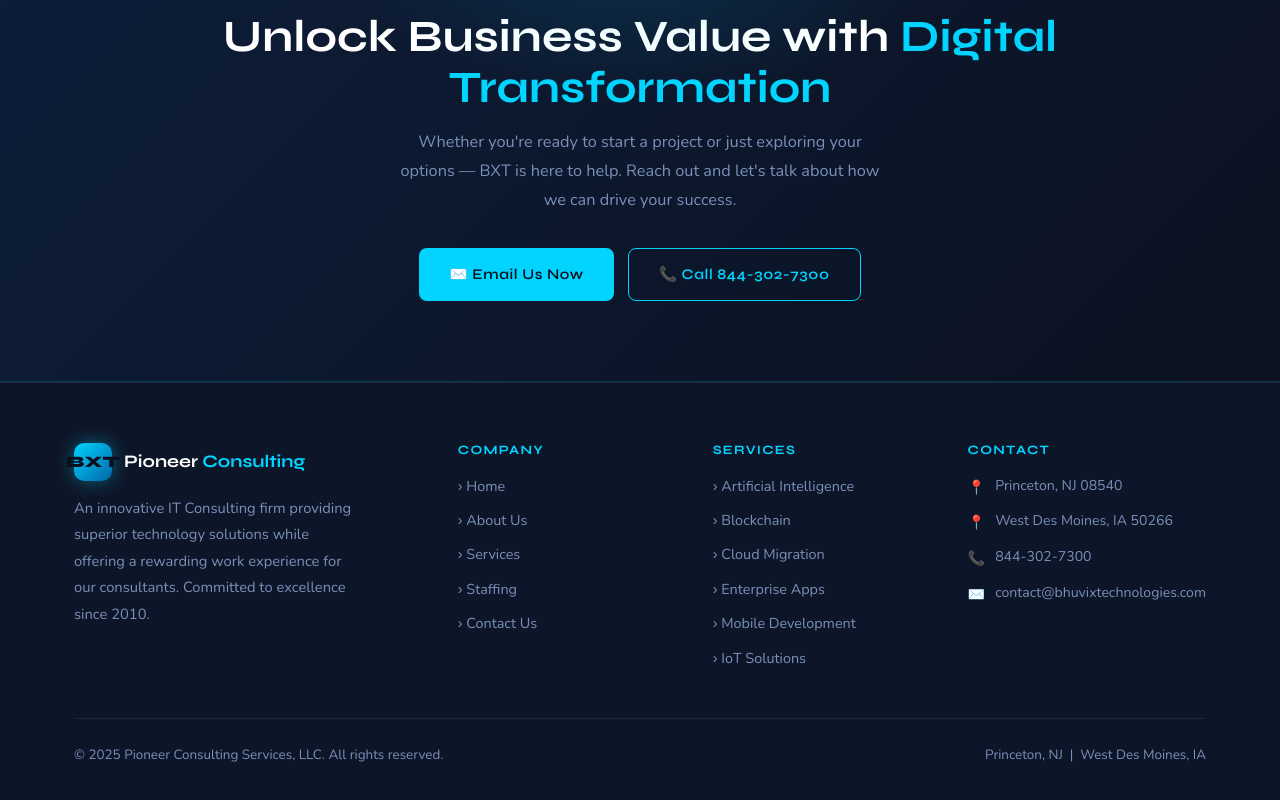
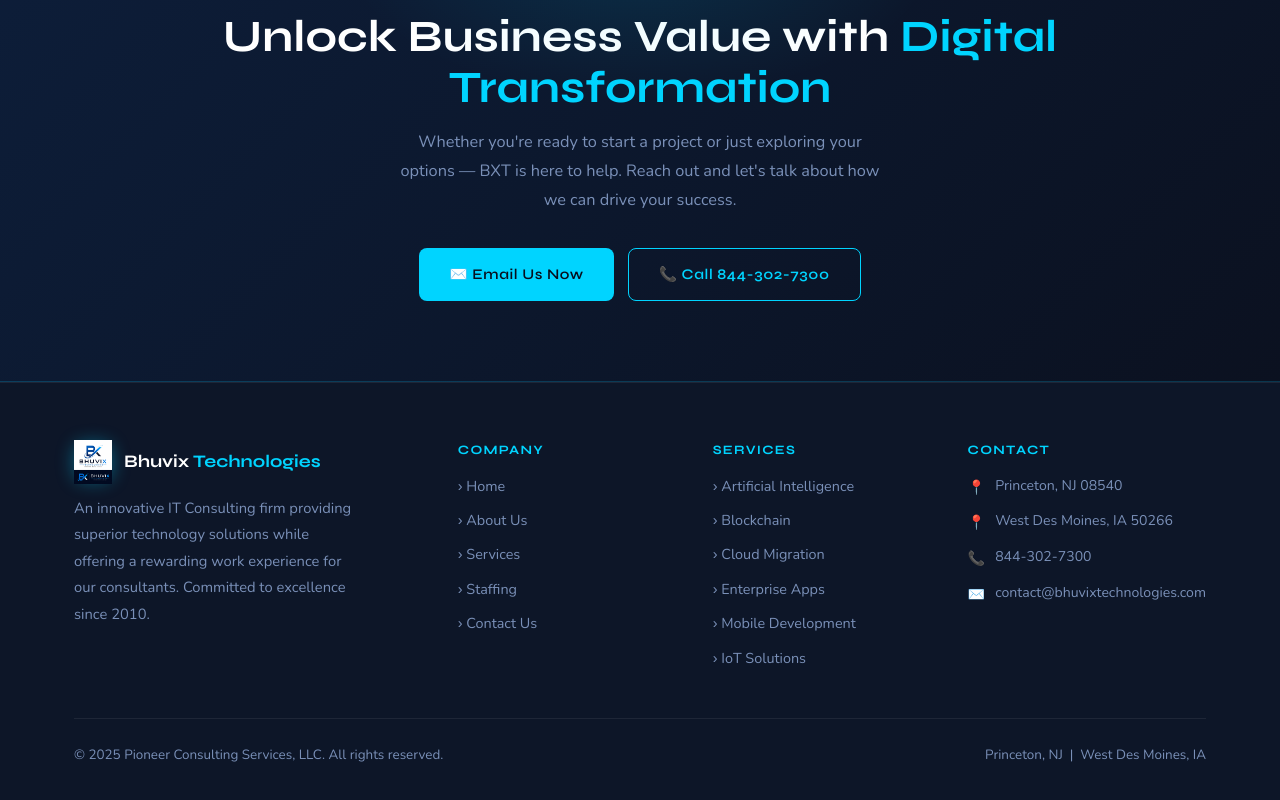
Before and after one commit to hash-amit/BhuvneshProject, a plain HTML site: page contact.html in a window 1280 px wide. Shown: the part 2650-3450 px from the top of the page. Drawn offline with nearby package versions, Linux system fonts and the light colour scheme.

Commit message:
Fixed bottom logo on contact page.

```diff
--- a/contact.html
+++ b/contact.html
@@ -281,13 +281,13 @@
 <footer>
   <div class="container">
     <div class="footer-grid">
-      <div class="footer-brand">
-        <a href="index.html" class="nav-logo" style="display:inline-flex;">
-          <div class="nav-logo-icon">BXT</div>
-          <div class="nav-logo-text">Pioneer <span>Consulting</span></div>
-        </a>
-        <p>An innovative IT Consulting firm providing superior technology solutions while offering a rewarding work experience for our consultants. Committed to excellence since 2010.</p>
-      </div>
+        <div class="footer-brand">
+            <a href="index.html" class="nav-logo">
+                <div class="nav-logo-icon"><img src="logo.jpeg" alt="Pioneer Consulting Services" style="height:44px; width:auto; display:block;" /></div>
+                <div class="nav-logo-text">Bhuvix <span>Technologies</span></div>
+            </a>
+            <p>An innovative IT Consulting firm providing superior technology solutions while offering a rewarding work experience for our consultants. Committed to excellence since 2010.</p>
+        </div>
       <div class="footer-col">
         <h5>Company</h5>
         <ul>
```
